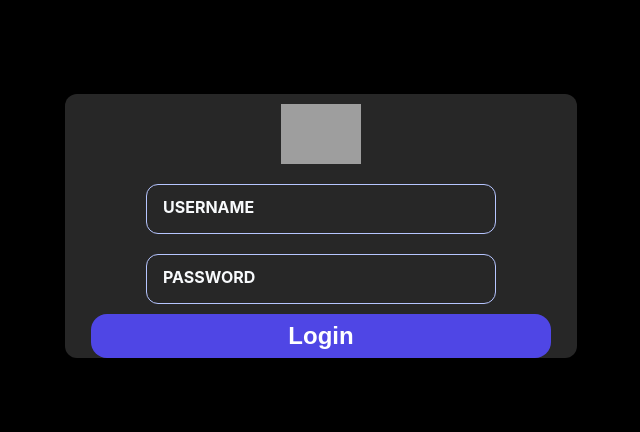
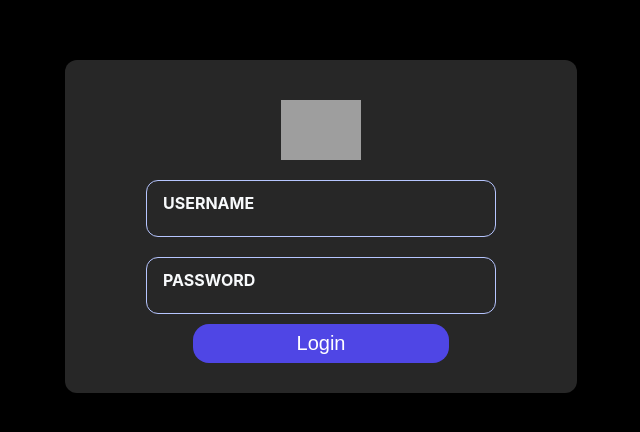
Before and after one commit to Hussain-Sharif/Jobby-App, a React (Create React App) app: page /login in a window 1280 px wide. Shown: the part 174-606 px from the top of the page, without its empty margins (319-959 px from the left). Built offline with nearby package versions, Linux system fonts and the light colour scheme; grey boxes are pictures that could not be loaded; a web font is replaced by a local one.

Commit message:
Update index.css{Login}

```diff
--- a/src/components/Login/index.css
+++ b/src/components/Login/index.css
@@ -16,6 +16,12 @@
   flex-direction: column;
   justify-content: flex-start;
   align-items: center;
+  padding: 30px;
+}
+@media screen and (max-width: 767px) {
+  .login-card {
+    width: 85%;
+  }
 }
 .login-card img {
   max-width: 150px;
@@ -23,7 +29,6 @@
   margin: 10px 0px;
 }
 .input-div {
-  width: 90%;
   /* display: flex;
   flex-direction: column;
   justify-content: flex-start;
@@ -31,6 +36,10 @@
   background-color: transparent; */
   margin: 10px;
   position: relative;
+}
+#input-cont {
+  height: 57px;
+  width: 90%;
 }
 .input-div label {
   color: #f8fafc;
@@ -43,6 +52,7 @@
   padding-inline: 0.25rem;
   border: 2px solid transparent;
   pointer-events: none;
+
   transition: translate 250ms, background-color 250ms, border-color 250ms;
 }
 .input-div:focus-within label,
@@ -50,10 +60,12 @@
   translate: 0.625rem -1rem;
   border-color: #b6c5ff;
   border-radius: 10px;
+
   padding: 5px;
 }
 .input-div::placeholder {
   color: transparent;
+  font-weight: none;
 }
 .input-div input {
   color: #f1f5f9;
@@ -63,8 +75,12 @@
   outline: none;
   padding: 10px;
   width: 100%;
-  margin: 5px 0px;
-  padding-top: 18px;
+  /* margin: px 0px; */
+  padding-top: 108px;
+  margin-bottom: 0;
+  padding-bottom: 0;
+  font-size: 18px;
+  height: 100%;
 }
 .input-div input ::placeholder {
   color: #64748b;
@@ -72,17 +88,26 @@
 .login-card button {
   background-color: #4f46e5;
   color: #fff;
-  font-weight: bold;
-  font-size: 24px;
+  /* font-weight: bold; */
+  font-size: 20px;
   padding: 8px;
   border: none;
-  width: 100%;
+  width: 20vw;
   outline: none;
   cursor: pointer;
   border-radius: 16px;
+  align-self: center;
+}
+.login-btn:hover {
+  box-shadow: 20px 20px 60px rgba(0, 0, 0, 0.102),
+    inset -20px -20px 60px rgba(255, 255, 255, 0.424);
 }
 .error-submit {
-  width: 90%;
+  width: 100%;
+  display: flex;
+  flex-direction: column;
+  justify-content: center;
+  align-items: flex-start;
 }
 .login-card p {
   color: red;
```
